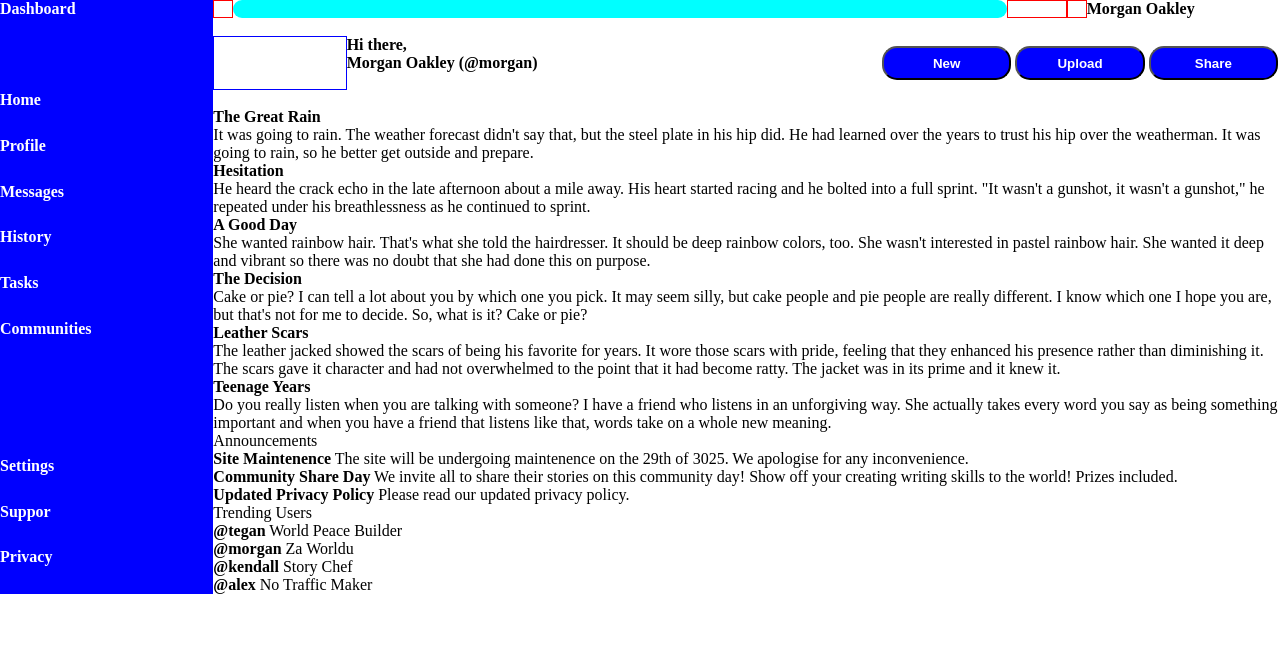
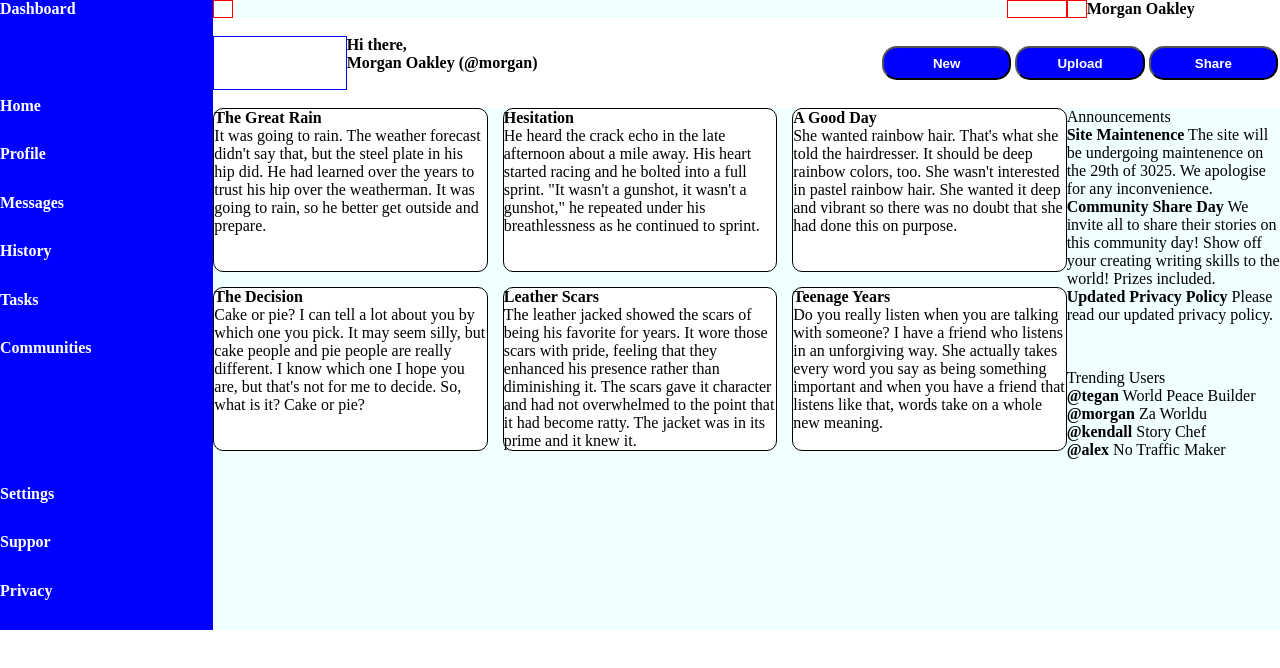
Before and after one commit to Waldorfio/admin-dashboard, a plain HTML site: page index.html in a window 1280 px wide. Drawn offline with Linux system fonts and the light colour scheme.

Commit message:
Fix sidebar styling

```diff
--- a/style.css
+++ b/style.css
@@ -27,7 +27,7 @@ body,html {         /* Fixes issue of scrollbar appearing */
             border: 1px solid red;
         }
         .search-bar {
-            background-color:aqua;
+            background-color:azure;
             border-radius: 10px;
         }
     .banner2 {
@@ -52,3 +52,33 @@ body,html {         /* Fixes issue of scrollbar appearing */
 
             margin: 10px 2px 10px 2px;
         }
+
+    .dashboard-and-sidebar {
+        display: grid;
+        grid-template-columns: 4fr 1fr;
+    }
+        .dashboard-container {
+            display: grid;
+            grid-template-columns: repeat(3, 1fr);
+            grid-template-rows: repeat(3, 1fr);
+            gap: 15px;
+
+            background-color:azure;
+        }
+            .dashboard-card {
+            background-color: white;
+            border: 1px solid black;
+            border-radius: 10px;
+            }
+
+
+        .sidebar-right {
+            display: grid;
+            grid-template-rows: repeat(2, 1fr);
+
+            background-color: azure;
+        }
+            /* .announcements, .trending {
+                display: grid;
+                grid-template-rows: 1fr 7fr;
+            } */
```
